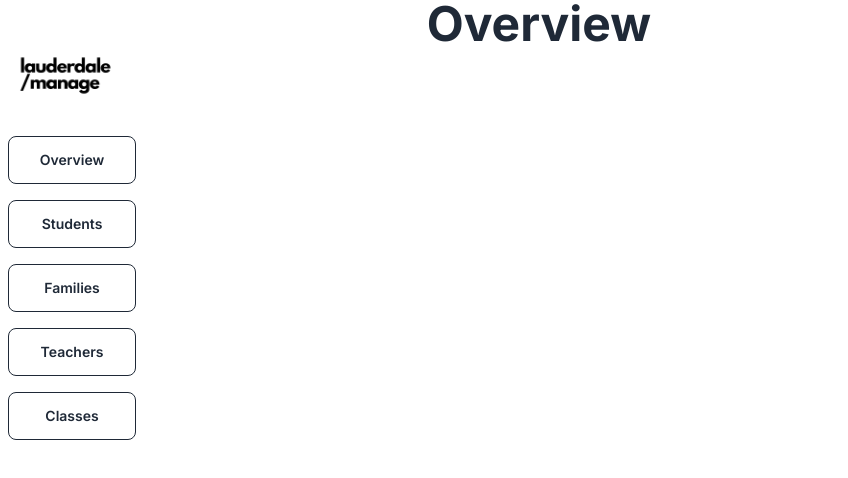
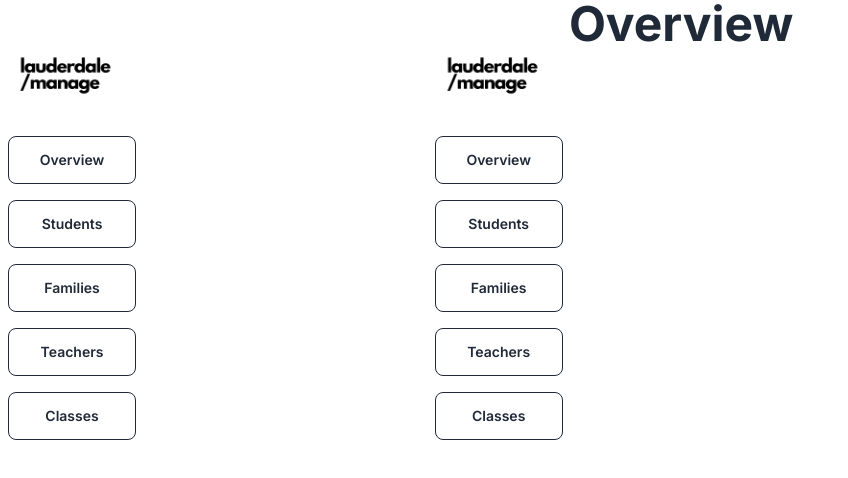
Before and after one commit to msilis/lauderdale-manage, a Next.js app: page /dashboard in a window 1280 px wide. Shown: the top 478 px of the page, without its empty margins (0-848 px from the left). Built offline with nearby package versions, Linux system fonts and the light colour scheme.

Commit message:
add layout and wrap routes

```diff
--- a/src/app/dashboard/classes/page.tsx
+++ b/src/app/dashboard/classes/page.tsx
@@ -1,3 +1,5 @@
+import DashboardLayout from "../dashboardLayout";
+
 const Classes = () => {
   return (
     <div>
@@ -6,4 +8,11 @@ const Classes = () => {
   );
 };
 
-export default Classes;
+const WrappedClasses = () => {
+  return (
+    <DashboardLayout>
+      <Classes />
+    </DashboardLayout>
+  );
+};
+export default WrappedClasses;
--- a/src/app/dashboard/componentBasedOnRoute.tsx
+++ b/src/app/dashboard/componentBasedOnRoute.tsx
@@ -1,27 +1,26 @@
-import { useRouter } from "next/router";
-import Overview from "./overview/page";
-import Students from "./students/page";
-import Families from "./families/page";
-import Teachers from "./teachers/page";
-import Classes from "./classes/page";
+import WrappedOverview from "./overview/page";
+import WrappedStudents from "./students/page";
+import WrappedFamilies from "./families/page";
+import WrappedTeachers from "./teachers/page";
+import WrappedClasses from "./classes/page";
 
 export const componentBasedOnRoute = (pathname: string) => {
   let Component;
   switch (pathname) {
     case "/dashboard/students":
-      Component = Students;
+      Component = WrappedStudents;
       break;
     case "dashboard/families":
-      Component = Families;
+      Component = WrappedFamilies;
       break;
     case "/dashboard/Teachers":
-      Component = Teachers;
+      Component = WrappedTeachers;
       break;
     case "dashboard/classes":
-      Component = Classes;
+      Component = WrappedClasses;
       break;
     default:
-      Component = Overview;
+      Component = WrappedOverview;
   }
 
   return Component;
--- /dev/null
+++ b/src/app/dashboard/dashboardLayout.tsx
@@ -0,0 +1,28 @@
+import { Sidebar } from "@/components/sidebar/sidebar";
+import { isAuthenticated } from "../../../utils/Auth";
+import { redirect } from "next/navigation";
+
+const DashboardLayout = ({ children }: { children: React.ReactNode }) => {
+  const isAuth = isAuthenticated;
+
+  if (!isAuth) {
+    redirect("/");
+  }
+
+  let loginEmail;
+
+  if (typeof window !== "undefined") {
+    loginEmail = sessionStorage.getItem("email");
+  }
+  return (
+    <div className="grid grid-cols-3">
+      <div>
+        <Sidebar />
+      </div>
+      <div>{children}</div>
+      <div></div>
+    </div>
+  );
+};
+
+export default DashboardLayout;
--- a/src/app/dashboard/families/page.tsx
+++ b/src/app/dashboard/families/page.tsx
@@ -1,3 +1,5 @@
+import DashboardLayout from "../dashboardLayout";
+
 const Families = () => {
   return (
     <div>
@@ -6,4 +8,11 @@ const Families = () => {
   );
 };
 
-export default Families;
+const WrappedFamilies = () => {
+  return (
+    <DashboardLayout>
+      <Families />
+    </DashboardLayout>
+  );
+};
+export default WrappedFamilies;
--- a/src/app/dashboard/overview/page.tsx
+++ b/src/app/dashboard/overview/page.tsx
@@ -1,3 +1,5 @@
+import DashboardLayout from "../dashboardLayout";
+
 const Overview = () => {
   return (
     <div>
@@ -6,4 +8,12 @@ const Overview = () => {
   );
 };
 
-export default Overview;
+const WrappedOverview = () => {
+  return (
+    <DashboardLayout>
+      <Overview />
+    </DashboardLayout>
+  );
+};
+
+export default WrappedOverview;
--- a/src/app/dashboard/page.tsx
+++ b/src/app/dashboard/page.tsx
@@ -2,36 +2,20 @@
 
 import { isAuthenticated } from "../../../utils/Auth";
 import { redirect, useRouter, usePathname } from "next/navigation";
-import { Sidebar } from "@/components/sidebar/sidebar";
 import { componentBasedOnRoute } from "./componentBasedOnRoute";
+import DashboardLayout from "./dashboardLayout";
 
 const Dashboard = () => {
   const isAuth = isAuthenticated;
   const router = useRouter();
   const pathname = usePathname();
 
-  if (!isAuth) {
-    redirect("/");
-  }
-
-  let loginEmail;
-
-  if (typeof window !== "undefined") {
-    loginEmail = sessionStorage.getItem("email");
-  }
-
   const Component = componentBasedOnRoute(pathname);
 
   return (
-    <div className="grid grid-cols-3">
-      <div>
-        <Sidebar />
-      </div>
-      <div>
-        <Component />
-      </div>
-      <div></div>
-    </div>
+    <DashboardLayout>
+      <Component />
+    </DashboardLayout>
   );
 };
 
--- a/src/app/dashboard/students/page.tsx
+++ b/src/app/dashboard/students/page.tsx
@@ -1,3 +1,5 @@
+import DashboardLayout from "../dashboardLayout";
+
 const Students = () => {
   return (
     <div>
@@ -6,4 +8,11 @@ const Students = () => {
   );
 };
 
-export default Students;
+const WrappedStudents = () => {
+  return (
+    <DashboardLayout>
+      <Students />
+    </DashboardLayout>
+  );
+};
+export default WrappedStudents;
--- a/src/app/dashboard/teachers/page.tsx
+++ b/src/app/dashboard/teachers/page.tsx
@@ -1,3 +1,5 @@
+import DashboardLayout from "../dashboardLayout";
+
 const Teachers = () => {
   return (
     <div>
@@ -6,4 +8,11 @@ const Teachers = () => {
   );
 };
 
-export default Teachers;
+const WrappedTeachers = () => {
+  return (
+    <DashboardLayout>
+      <Teachers />
+    </DashboardLayout>
+  );
+};
+export default WrappedTeachers;
--- a/src/components/sidebar/sidebar.tsx
+++ b/src/components/sidebar/sidebar.tsx
@@ -1,4 +1,14 @@
+"use client";
+
+import { useRouter } from "next/navigation";
+
 export const Sidebar = () => {
+  const router = useRouter();
+
+  const navigateTo = (url: string) => {
+    router.push(url);
+  };
+
   return (
     <div className="flex flex-col ml-2 mt-4">
       <img
@@ -9,19 +19,44 @@ export const Sidebar = () => {
       />
       <ul className="flex flex-col gap-4">
         <li>
-          <button className="btn btn-outline w-32">Overview</button>
+          <button
+            className="btn btn-outline w-32"
+            onClick={() => navigateTo("/dashboard/overview")}
+          >
+            Overview
+          </button>
         </li>
         <li>
-          <button className="btn btn-outline w-32">Students</button>
+          <button
+            className="btn btn-outline w-32"
+            onClick={() => navigateTo("/dashboard/students")}
+          >
+            Students
+          </button>
         </li>
         <li>
-          <button className="btn btn-outline w-32">Families</button>
+          <button
+            className="btn btn-outline w-32"
+            onClick={() => navigateTo("/dashboard/families")}
+          >
+            Families
+          </button>
         </li>
         <li>
-          <button className="btn btn-outline w-32">Teachers</button>
+          <button
+            className="btn btn-outline w-32"
+            onClick={() => navigateTo("/dashboard/teachers")}
+          >
+            Teachers
+          </button>
         </li>
         <li>
-          <button className="btn btn-outline w-32">Classes</button>
+          <button
+            className="btn btn-outline w-32"
+            onClick={() => navigateTo("/dashboard/classes")}
+          >
+            Classes
+          </button>
         </li>
       </ul>
     </div>
```
